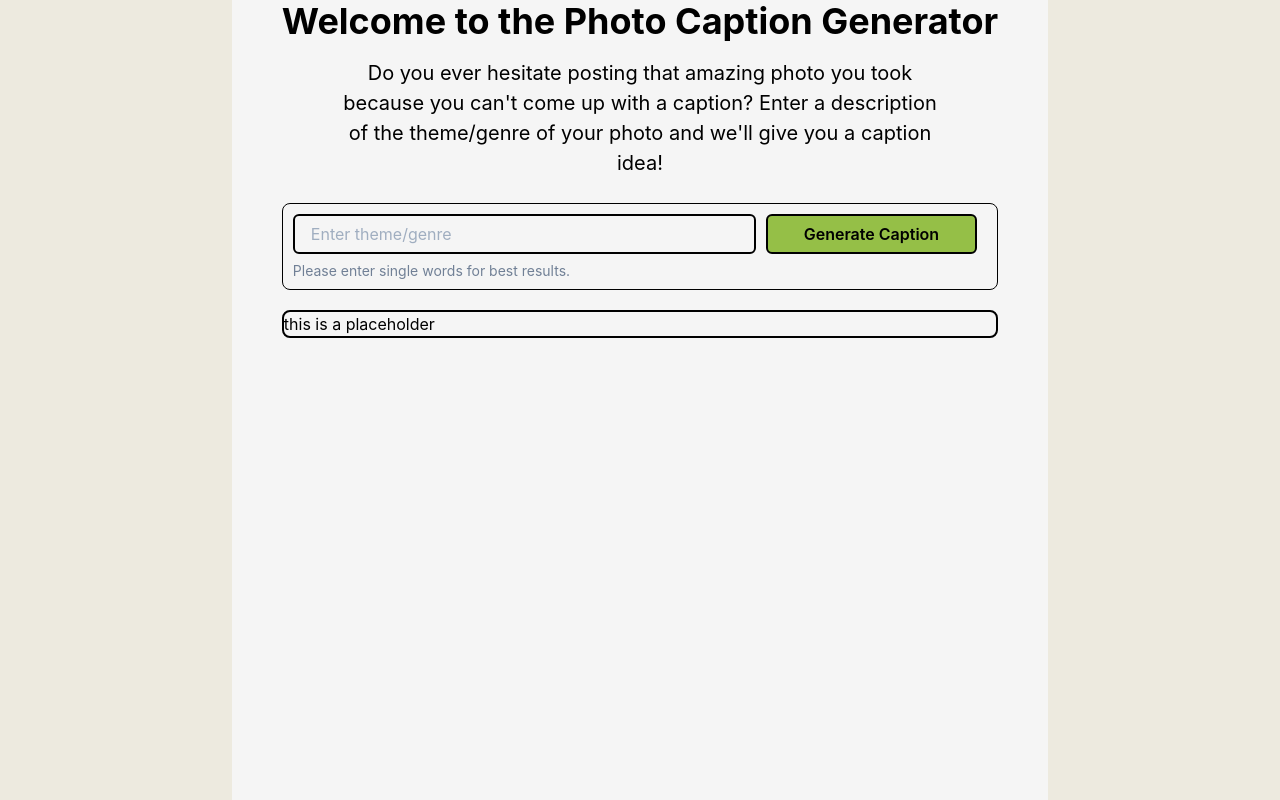
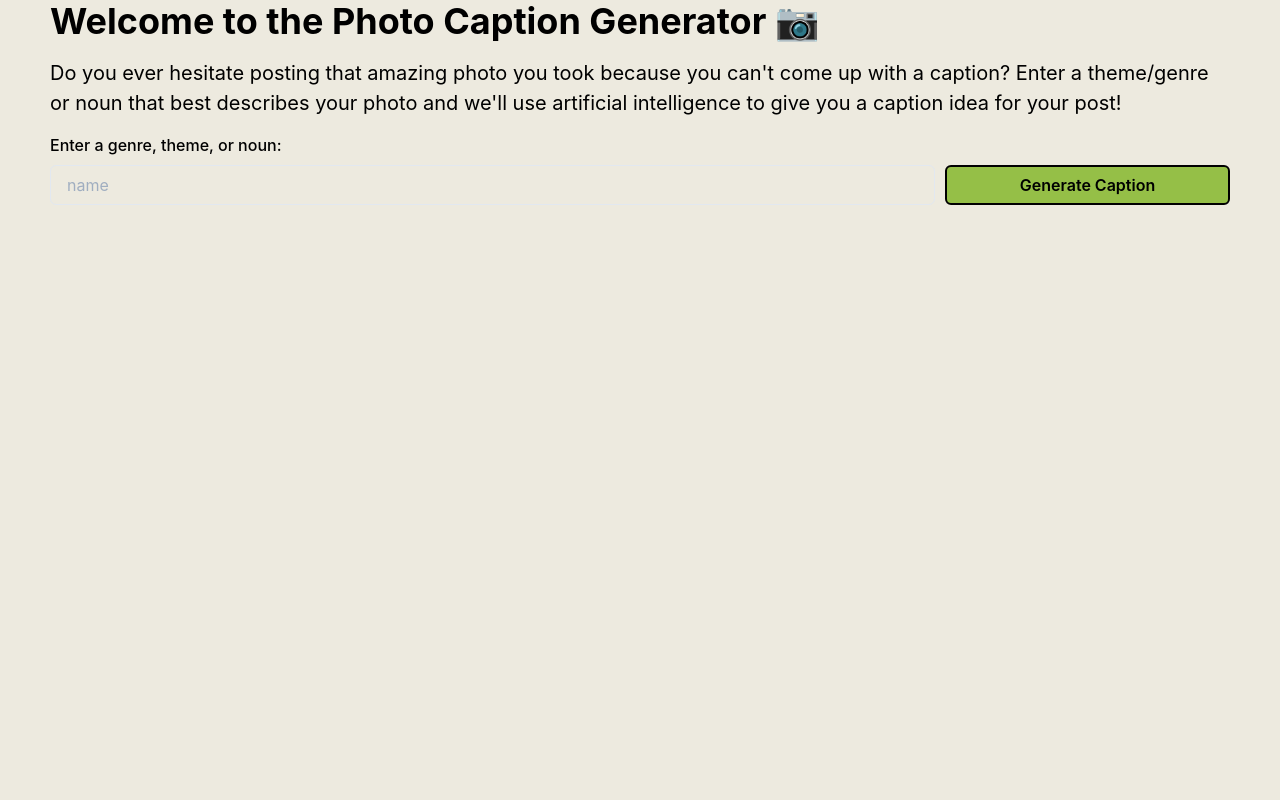
Before and after one commit to kalebchisholm/photo-caption-generator, a React (Create React App) app: page / in a window 1280 px wide. Built offline with nearby package versions, Linux system fonts and the light colour scheme.

Commit message:
OpenAI results working

```diff
--- a/package.json
+++ b/package.json
@@ -9,7 +9,9 @@
     "@testing-library/jest-dom": "^5.16.2",
     "@testing-library/react": "^12.1.3",
     "@testing-library/user-event": "^13.5.0",
+    "formik": "^2.2.9",
     "framer-motion": "^6.3.3",
+    "openai": "^2.0.5",
     "react": "^17.0.2",
     "react-dom": "^17.0.2",
     "react-icons": "^4.3.1",
--- a/src/App.css
+++ /dev/null
@@ -1,38 +0,0 @@
-.App {
-  text-align: center;
-}
-
-.App-logo {
-  height: 40vmin;
-  pointer-events: none;
-}
-
-@media (prefers-reduced-motion: no-preference) {
-  .App-logo {
-    animation: App-logo-spin infinite 20s linear;
-  }
-}
-
-.App-header {
-  background-color: #282c34;
-  min-height: 100vh;
-  display: flex;
-  flex-direction: column;
-  align-items: center;
-  justify-content: center;
-  font-size: calc(10px + 2vmin);
-  color: white;
-}
-
-.App-link {
-  color: #61dafb;
-}
-
-@keyframes App-logo-spin {
-  from {
-    transform: rotate(0deg);
-  }
-  to {
-    transform: rotate(360deg);
-  }
-}
--- a/src/App.jsx
+++ b/src/App.jsx
@@ -1,5 +1,4 @@
 import { Page } from './pages/Page';
-import './App.css';
 
 export default function App() {
   return (
--- a/src/components/Inputbar.jsx
+++ b/src/components/Inputbar.jsx
@@ -1,17 +1,99 @@
+// FILE: Inputbar.jsx
+// PURPOSE: The form which takes user input.
+import { Results } from '../containers/Results';
 // import { useContext, useState } from 'react'
 // import { SearchContext } from '../context/search'
+// ------------------------------ IMPORTS -------------------------------------
 import {
   FormControl,
-  FormHelperText,
+  FormLabel,
+  FormErrorMessage,
   Button,
   Input,
-  Flex,
   Grid
 } from '@chakra-ui/react'
+import {
+  Formik,
+  Form,
+  Field
+} from 'formik'
 
+const { Configuration, OpenAIApi } = require("openai");
 // ------------------------------ FUNCTION ------------------------------------
 export function Inputbar() {
-  // const search = useContext(SearchContext)
+
+  function validateInput(value) {
+    let error
+    if (!value) {
+      error = 'Required'
+    }
+    return error
+  }
+
+  return (
+    <Formik
+      initialValues={{ name: '' }}
+      onSubmit={(values) => {
+        console.log(values.name) // ! <-- REMOVE
+        const configuration = new Configuration({
+          apiKey: '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',
+        });
+
+        const openai = new OpenAIApi(configuration);
+
+        openai.createCompletion("text-curie-001", {
+          prompt: `Write a caption for a photo about the following topics: ${values.name}.`,
+          temperature: 0.7,
+          max_tokens: 256,
+          top_p: 1,
+          frequency_penalty: 0,
+          presence_penalty: 0,
+        })
+        .then((response) => {
+          // this.setState({
+          //   heading: `Suggested caption for your post about: ${values}`,
+          //   response: `${response.data.choices[0].text}`
+          // })
+          console.log(response.data.choices[0].text) // ! <-- REMOVE
+        });
+      }}
+    >
+      <Form>
+        <Grid templateColumns='3fr 1fr'>
+          <Field name='name' validate={validateInput}>
+            {({ field, form }) => (
+              <FormControl
+                isInvalid={
+                  form.errors.name && form.touched.name
+                }
+              >
+                <FormLabel htmlFor='name'>
+                  Enter a genre, theme, or noun:
+                </FormLabel>
+                <Input {...field} id='name' placeholder='name' />
+                <FormErrorMessage>{form.errors.name}</FormErrorMessage>
+              </FormControl>
+            )}
+          </Field>
+          <Button
+            type='submit'
+            mt={8}
+            ml='10px'
+            bg='btnColor'
+            border='2pt solid black'
+            _hover={{
+              bg: 'btnHoverColor'
+            }}
+          >
+            Generate Caption
+          </Button>
+        </Grid>
+      </Form>
+    </Formik>
+  )
+}
+
+ // const search = useContext(SearchContext)
   // const [input, setInput] = useState('')
 
   // const handleSearch = (event) => {
@@ -22,42 +104,42 @@ export function Inputbar() {
   //   })
   // }
 
-  return (
-    <Grid
-      templateColumns='2fr 1fr'
-      border='1pt solid black'
-      borderRadius='lg'
-      p='10px'
-      my='10px'
-    >
-      <FormControl>
-        <Input
-          id='search'
-          type='search'
-          border='2pt solid black !important'
-          placeholder='Enter theme/genre'
-          // value={input}
-          // onChange={(event) => setInput(event.target.value)}
-        />
-        <FormHelperText>
-          Please enter single words for best results.
-        </FormHelperText>
-      </FormControl>
-      <Flex justify='space-evenly'>
-        <Button
-          mr='10px'
-          ml='10px'
-          w='full'
-          border='2pt solid black'
-          _hover={{
-            bgColor:'btnHoverColor'
-          }}
-          bg='btnColor'
-          // onClick={handleSearch}
-        >
-          Generate Caption
-        </Button>
-      </Flex>
-    </Grid>
-  )
-}
+  // return (
+  //   <Grid
+  //     templateColumns='2fr 1fr'
+  //     border='1pt solid black'
+  //     borderRadius='lg'
+  //     p='10px'
+  //     my='10px'
+  //   >
+  //     <FormControl>
+  //       <Input
+  //         id='search'
+  //         type='search'
+  //         border='2pt solid black !important'
+  //         placeholder='Enter theme/genre'
+  //         // value={input}
+  //         // onChange={(event) => setInput(event.target.value)}
+  //       />
+  //       <FormHelperText>
+  //         Please enter single words for best results.
+  //       </FormHelperText>
+  //     </FormControl>
+  //     <Flex justify='space-evenly'>
+  //       <Button
+  //         mr='10px'
+  //         ml='10px'
+  //         w='full'
+  //         border='2pt solid black'
+  //         type='submit'
+  //         _hover={{
+  //           bgColor:'btnHoverColor'
+  //         }}
+  //         bg='btnColor'
+  //         // onClick={handleSearch}
+  //       >
+  //         Generate Caption
+  //       </Button>
+  //     </Flex>
+  //   </Grid>
+  // )
--- a/src/components/Results.jsx
+++ /dev/null
@@ -1,13 +0,0 @@
-import { Box } from "@chakra-ui/react"
-
-export function Results() {
-  return (
-    <Box
-      border='2pt solid black'
-      borderRadius='lg'
-      my='10px'
-    >
-      this is a placeholder
-    </Box>
-  )
-}
--- /dev/null
+++ b/src/containers/Results.jsx
@@ -0,0 +1,19 @@
+// FILE: Results.jsx
+// PURPOSE: The container for all of the results that are returned from the
+//          user queries.
+
+// ------------------------------ IMPORTS -------------------------------------
+import { Box } from "@chakra-ui/react"
+
+// ----------------------------- FUNCTION -------------------------------------
+export function Results() {
+  return (
+    <Box
+    border='2pt solid black'
+    borderRadius='lg'
+    my='10px'
+    >
+      this is a placeholder
+    </Box>
+  )
+}
--- a/src/pages/Page.jsx
+++ b/src/pages/Page.jsx
@@ -1,29 +1,33 @@
+// FILE: Page.jsx
+// PURPOSE: The page for the entire application. Contains all containers and
+//          components.
+
+// ------------------------------ IMPORTS -------------------------------------
 import { Heading, Text, Flex, Center } from '@chakra-ui/react'
 import { Inputbar } from '../components/Inputbar'
-import { Results } from '../components/Results'
+
+
+// ----------------------------- FUNCTION -------------------------------------
 export function Page() {
   return (
-    <Center>
-      <Flex direction='column' bg='centerBg' px='50px' h='100vh'>
-        <Heading textAlign='center'>
-          Welcome to the Photo Caption Generator
+    // <Center>
+      <Flex direction='column' px='50px' h='100vh'>
+        <Heading>
+          Welcome to the Photo Caption Generator 📷
         </Heading>
         <Text
-          textAlign='center'
-          w='600px'
-          mx='auto'
           my='15px'
           fontSize='xl'
         >
           Do you ever hesitate posting that amazing
           photo you took because you can't come up
-          with a caption? Enter a description of the
-          theme/genre of your photo and we'll give
-          you a caption idea!
+          with a caption? Enter a theme/genre or noun
+          that best describes your photo and we'll use
+          artificial intelligence to give you a
+          caption idea for your post!
         </Text>
         <Inputbar />
-        <Results />
       </Flex>
-    </Center>
+    // </Center>
   )
 }
```
Also changed, not shown: src/index.css (deleted, +0 -13 lines), 1 other file (tests, documents, lock files or other folders).
